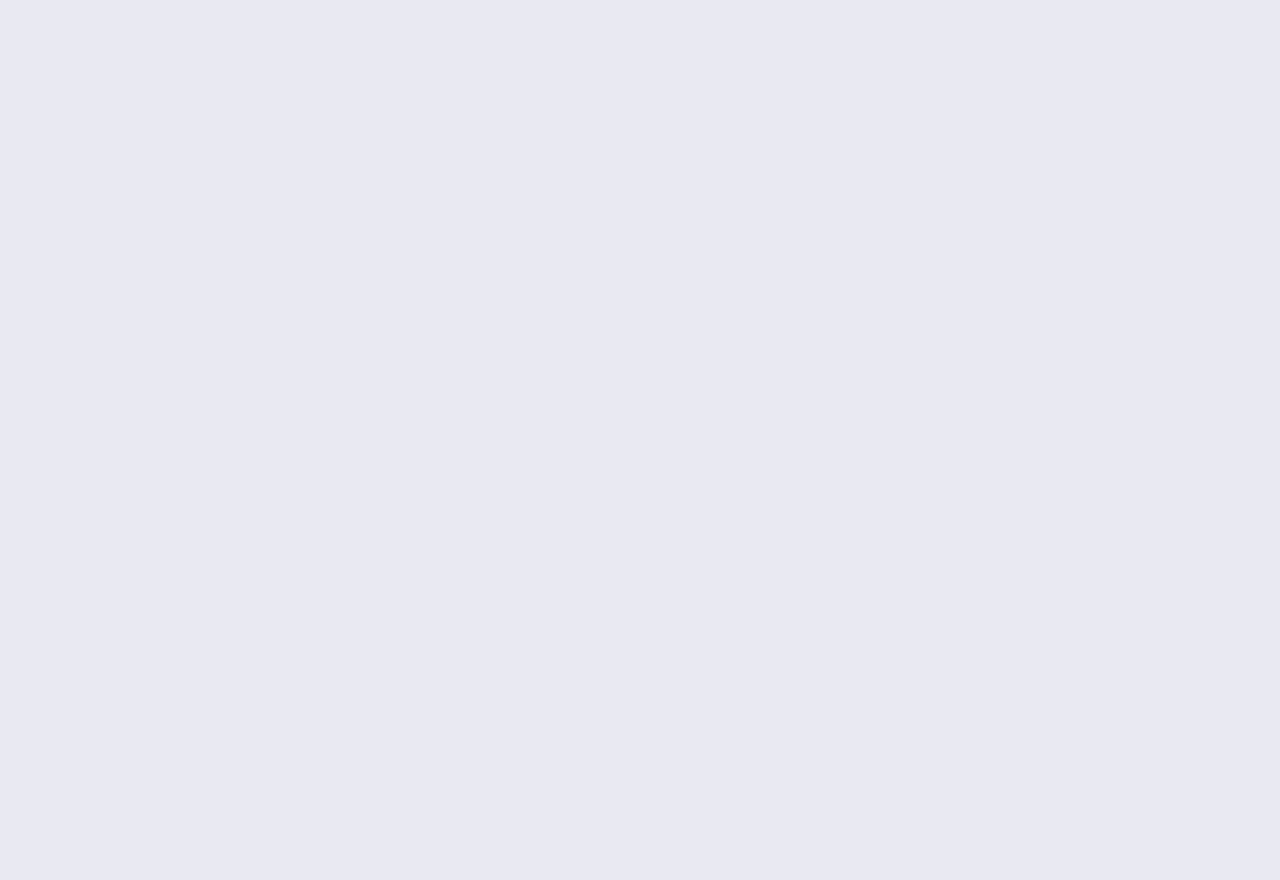
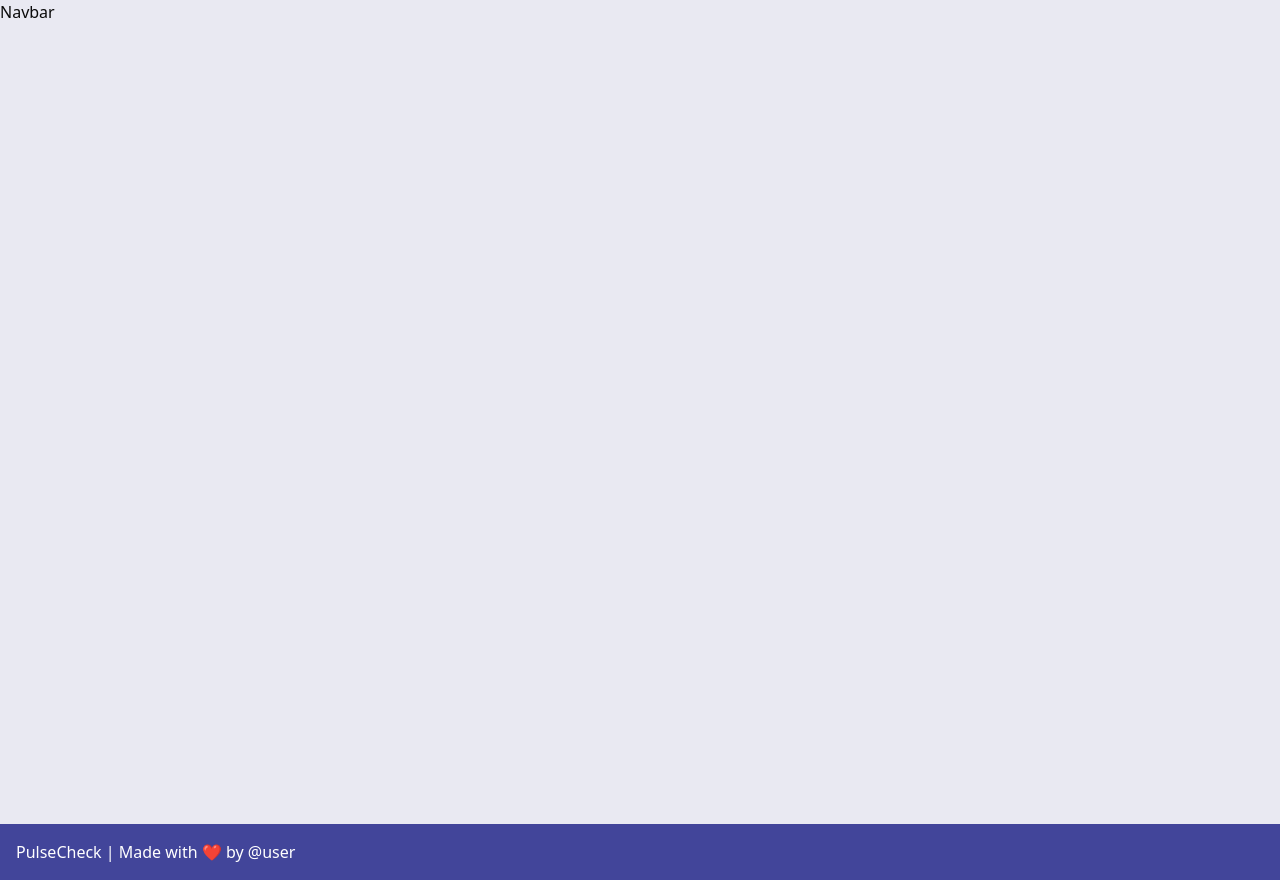
Before and after one commit to louispawaon/addu-pulsecheck, a Next.js app: page / in a window 1280 px wide. Before the commit the page ends 800 px from the top, so only its background shows below. Built offline with nearby package versions, Linux system fonts and the light colour scheme.

Commit message:
refactor(layout): incoprorated navbar and footer globally

```diff
--- a/src/app/layout.tsx
+++ b/src/app/layout.tsx
@@ -1,6 +1,9 @@
 import type { Metadata } from 'next'
 import { Inter } from 'next/font/google'
 import './globals.css'
+import { ThemeProvider } from '@/components/theme-provider'
+import Navbar from './components/ui/Navbar'
+import Footer from './components/ui/Footer'
 
 const inter = Inter({ subsets: ['latin'] })
 
@@ -16,7 +19,13 @@ export default function RootLayout({
 }) {
   return (
     <html lang="en">
-      <body className={inter.className}>{children}</body>
+      <body>
+        <ThemeProvider attribute='class' defaultTheme='system' enableSystem disableTransitionOnChange>
+          <Navbar/>
+          {children}
+          <Footer/>
+        </ThemeProvider>
+      </body>
     </html>
   )
 }
```
